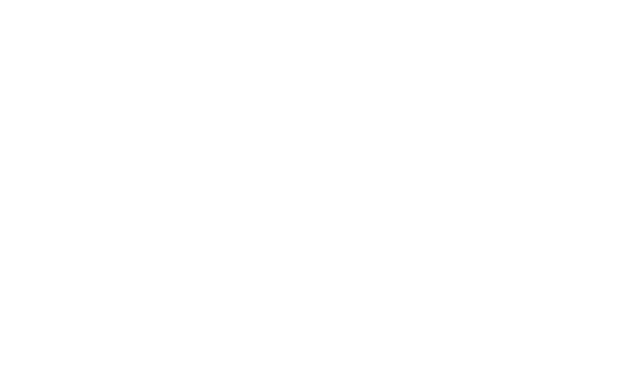
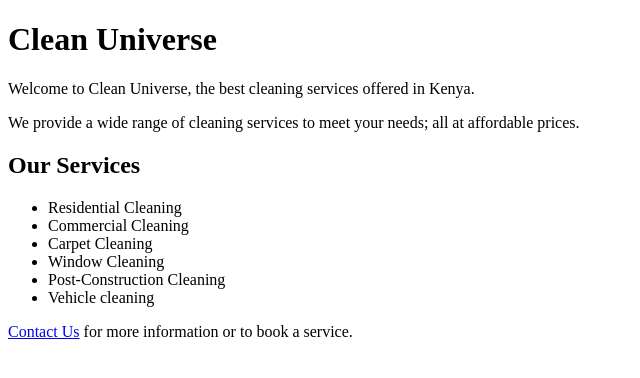
Before and after one commit to Torutt254/Cleaning-prototype, a plain HTML site: page index.html in a window 1280 px wide. Shown: the whole page, without its empty margins (0-640 px from the left). Drawn offline with Linux system fonts and the light colour scheme.

Commit message:
Still practising how to commit

```diff
--- a/index.html
+++ b/index.html
@@ -7,4 +7,20 @@
         <meta name="description" content="Cleanserve is a web-based tool for managing and serving clean data.">
         <meta name="keywords" content="cleanserve, data management, web tool, clean data">
     </head>
+    <body>
+        <h1>Clean Universe</h1>
+        <p>Welcome to Clean Universe, the best cleaning services offered in Kenya.</p>
+        <p>We provide a wide range of cleaning services to meet your needs; all at affordable prices.</p>
+
+        <h2>Our Services</h2>
+        <ul>
+            <li>Residential Cleaning</li>
+            <li>Commercial Cleaning</li>
+            <li>Carpet Cleaning</li>
+            <li>Window Cleaning</li>
+            <li>Post-Construction Cleaning</li>
+            <li>Vehicle cleaning</li>
+        </ul>
+        <p><a href="contact.html">Contact Us</a> for more information or to book a service.</p>
+    </body>
 </html>
```
Also changed, not shown: contact.html (added, +17 -0 lines).
